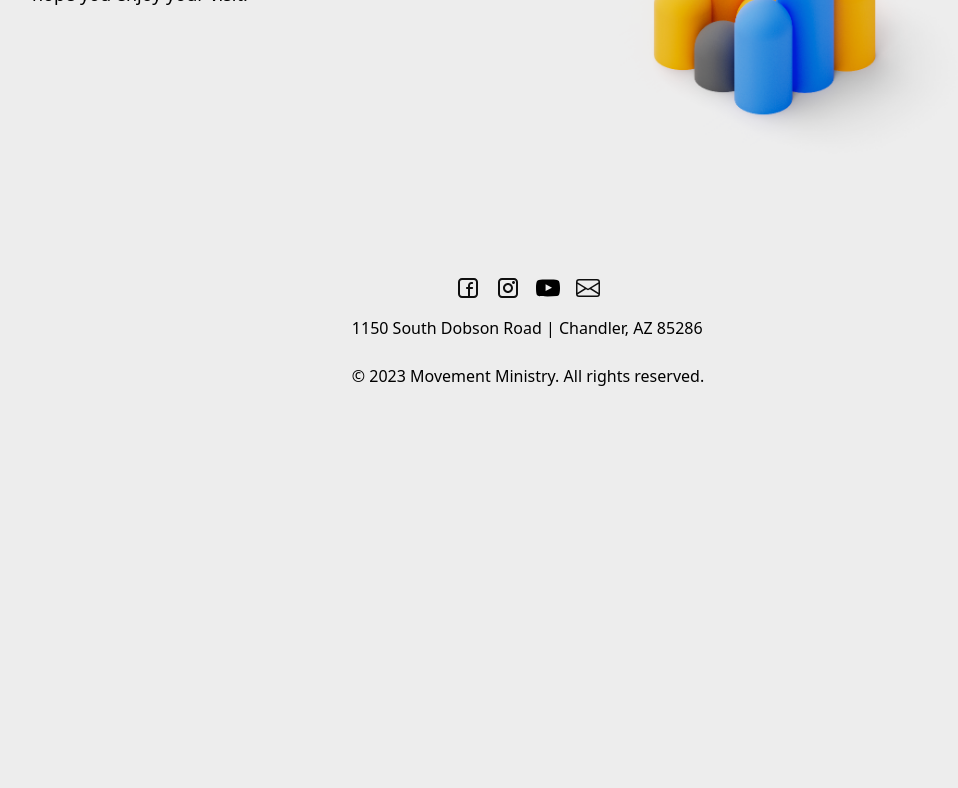
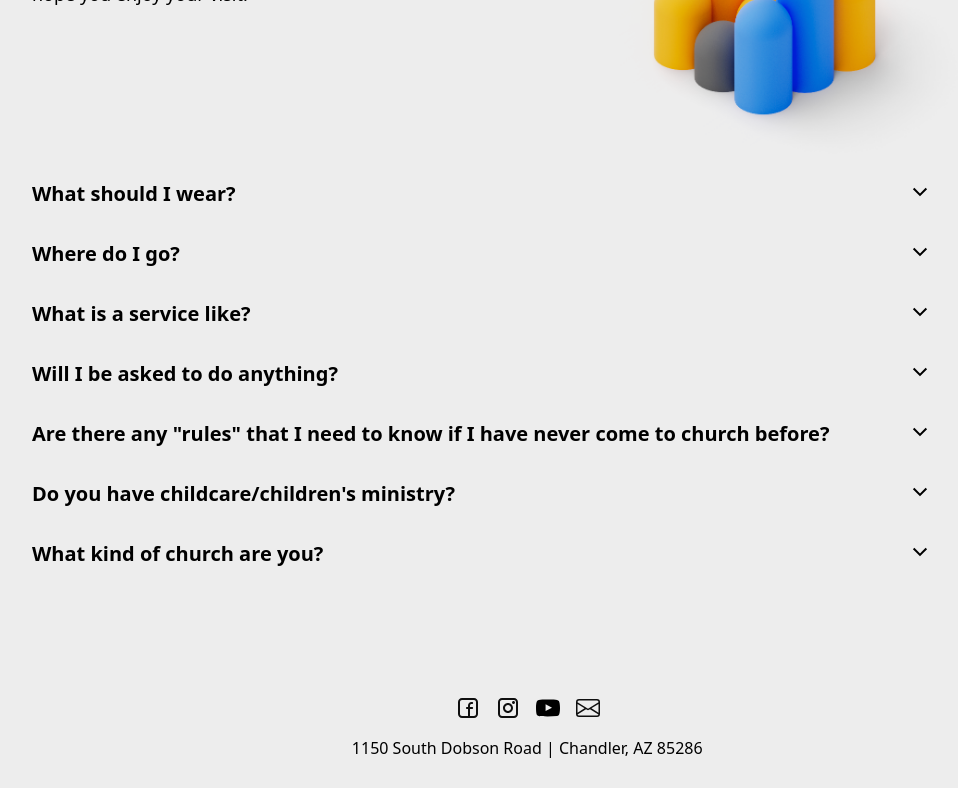
Before and after one commit to Richarizaard/mvmt-web, a React (Create React App) app: page /new-here in a window 1280 px wide. Shown: the part 465-1253 px from the top of the page, without its empty margins (112-1070 px from the left). Before the commit the page ends 965 px from the top, so only its background shows below. Built offline with nearby package versions, Linux system fonts and the light colour scheme.

Commit message:
new here?

```diff
--- a/src/components/DropdownText.tsx
+++ b/src/components/DropdownText.tsx
@@ -16,7 +16,7 @@ const DropdownText = ({ title, text }: DropdownTextProps) => {
         className="flex justify-between cursor-pointer hover:bg-gray-200 rounded-lg"
         onClick={() => setDropdown(!dropdown)}
       >
-        <MvmtHeader2 className="pb-2 md:pb-4">{title}</MvmtHeader2>
+        <MvmtHeader2 className="pb-4 md:pb-8 max-w-[300px] sm:max-w-none">{title}</MvmtHeader2>
 
         {dropdown ? (
           <SVGIcon name="chevron-up" />
@@ -25,9 +25,9 @@ const DropdownText = ({ title, text }: DropdownTextProps) => {
         )}
       </div>
       {dropdown && (
-        <div className="pt-6 md:pt-4 pb-2 md:pb-4">
+        <div className="pb-2 md:pb-4 animate-fadeIn">
           <MvmtParagraphMedium className="whitespace-pre-wrap">
-            {text}
+            <div dangerouslySetInnerHTML={{__html: text}}/>
           </MvmtParagraphMedium>
         </div>
       )}
--- a/src/domains/AboutUs.tsx
+++ b/src/domains/AboutUs.tsx
@@ -12,7 +12,7 @@ const AboutUs = () => {
 
 He has a Bachelor's in electrical engineering from the University of Illinois and a Master of Divinity from Columbia International University Seminary and School of Missions.`}
       />
-      <div className="max-w-[750px]">
+      <div className="max-w-[900px]">
         <DropdownText
           title={`Where we're going`}
           text={`Up and out.\n\nTrue Christianity isn't a mechanical following of rules. It is a life-giving (John 4:14) and fruit-producing (Galatians 5:22-23) relationship with God who is in the business of restoring and transforming people (2 Corinthians 5:17). We're not interested in merely being a nice church with nice people doing nice things. We want to be a church that's alive. We don't want to simply follow Jesus, we want him to be our sole passion and devotion
--- a/src/domains/NewHere.tsx
+++ b/src/domains/NewHere.tsx
@@ -1,8 +1,42 @@
 import PageIntroCard from 'components/PageIntroCard'
 import home from 'assets/home.png'
+import DropdownText from 'components/DropdownText'
+
+const faq = [
+  {
+    title: 'What should I wear?',
+    text: `You'll see people wearing everything from casual to business casual. You won't feel out of place no matter what you wear. We do, however, believe God deserves respect and we ask people to dress respectfully.`,
+  },
+  {
+    title: 'Where do I go?',
+    text: 'When you arrive, feel free to park anywhere you can find a spot. All covered spots and even the ones with a sign in front of them are open to all. Enter through the glass double doors on the north side of the building and you should see some people inside who will greet you and guide you to the sanctuary.',
+  },
+  {
+    title: 'What is a service like?',
+    text: 'A typical Sunday service goes for 75-90 minutes. We open with a few songs of praise (of the contemporary variety), followed by a sermon that aims to explain a passage in the Bible and its relevance. There are some traditional elements in between such as prayer, corporate reading, and sometimes communion.',
+  },
+  {
+    title: 'Will I be asked to do anything?',
+    text: `If you're asking if we'll make you stand and introduce yourself or something, then no, we would never embarass you like that. Our services are participatory, however, so everyone will be asked to stand at certain points and encouraged to sing, but only as you are able. There is a time for offering when a basket is passed around, but this is mainly meant for established members and as a visitor, you should not feel obliged at all. There's no expectation there.`,
+  },
+  {
+    title:
+      'Are there any "rules" that I need to know if I have never come to church before?',
+    text: `Not really, other than being a decent human being. There will be people to welcome and direct you when you arrive, and during the service, the presider (basically the emcee of the service) will give instructions for each part. So while some of it may be new/strange, we hope you won't find it confusing.`,
+  },
+  {
+    title: `Do you have childcare/children's ministry?`,
+    text: `Yes, we have children's ministries for children from age 1 through 5th grade, and a youth ministry that spans 6th graders through seniors in high school. When you arrive, any of our welcoming team members can guide you to where you can check in your child(ren).`,
+  },
+  {
+    title: 'What kind of church are you?',
+    text: `Technically speaking, we're a Presbyterian church. But if that means nothing to you, we'll simply say that we're a church that believes Jesus Christ is the hope of the world and believes the Bible to be absolute truth. You won't find us making too big a deal about labels and such. We're just normal people trying to live a life of faith. If you want to know more about our beliefs, see our <a href="/about-us" class="text-sky-500">statement of faith.</a>`,
+  },
+]
 
 const NewHere = () => {
   return (
+    <>
       <PageIntroCard
         typedStrings={['New here?']}
         img={home}
@@ -10,6 +44,12 @@ const NewHere = () => {
           "We're looking forward to meeting you! We tried to think of everything you'd need to know, but if we missed anything, please don't hesitate to ask.\n\nWe would love to help you with whatever you need and hope you enjoy your visit!"
         }
       />
+      <div className="max-w-[900px]">
+        {faq.map((qa) => {
+          return <DropdownText title={qa.title} text={qa.text} />
+        })}
+      </div>
+    </>
   )
 }
 
```
Lines whose indentation alone changed are shown as unchanged.
